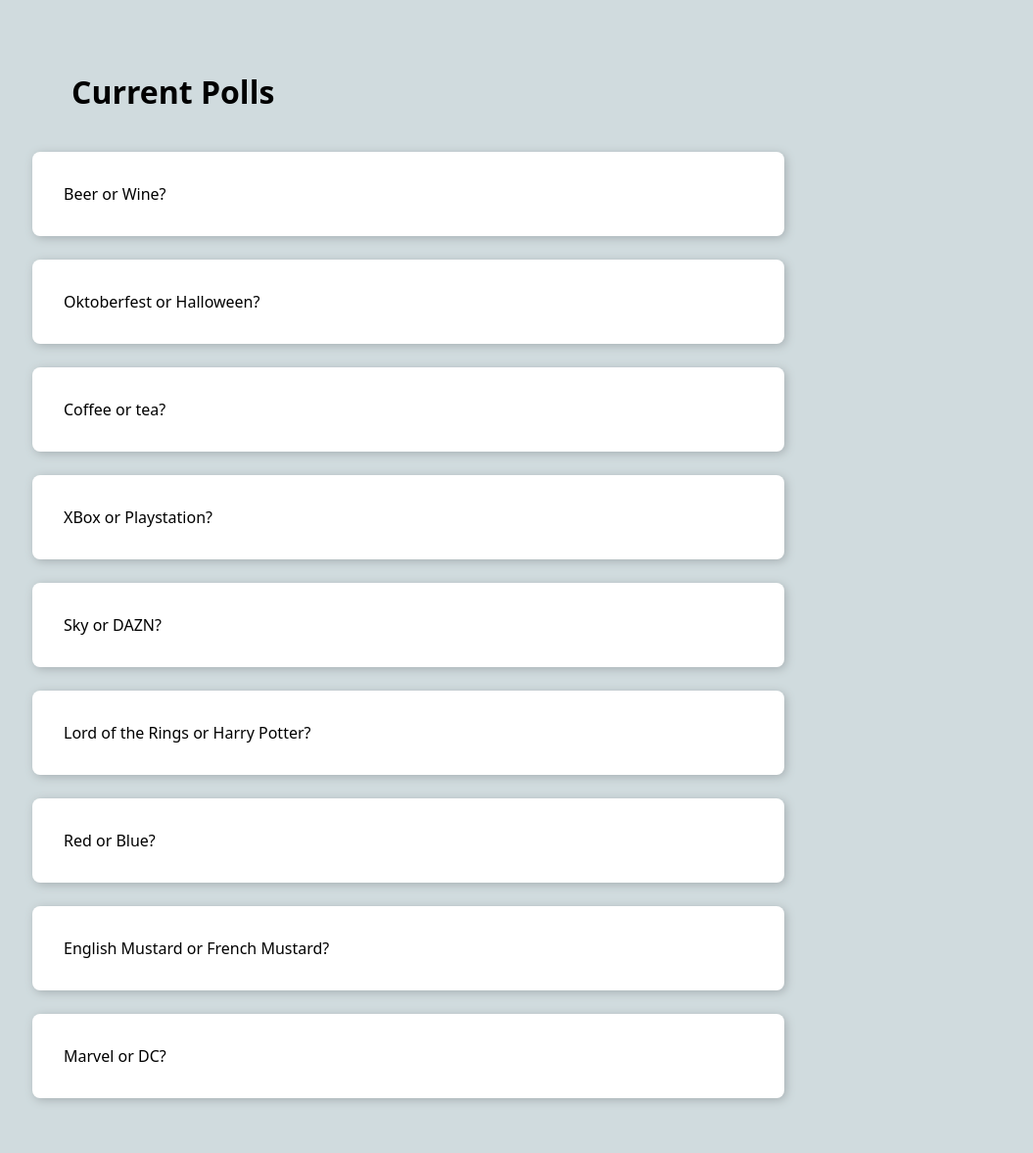
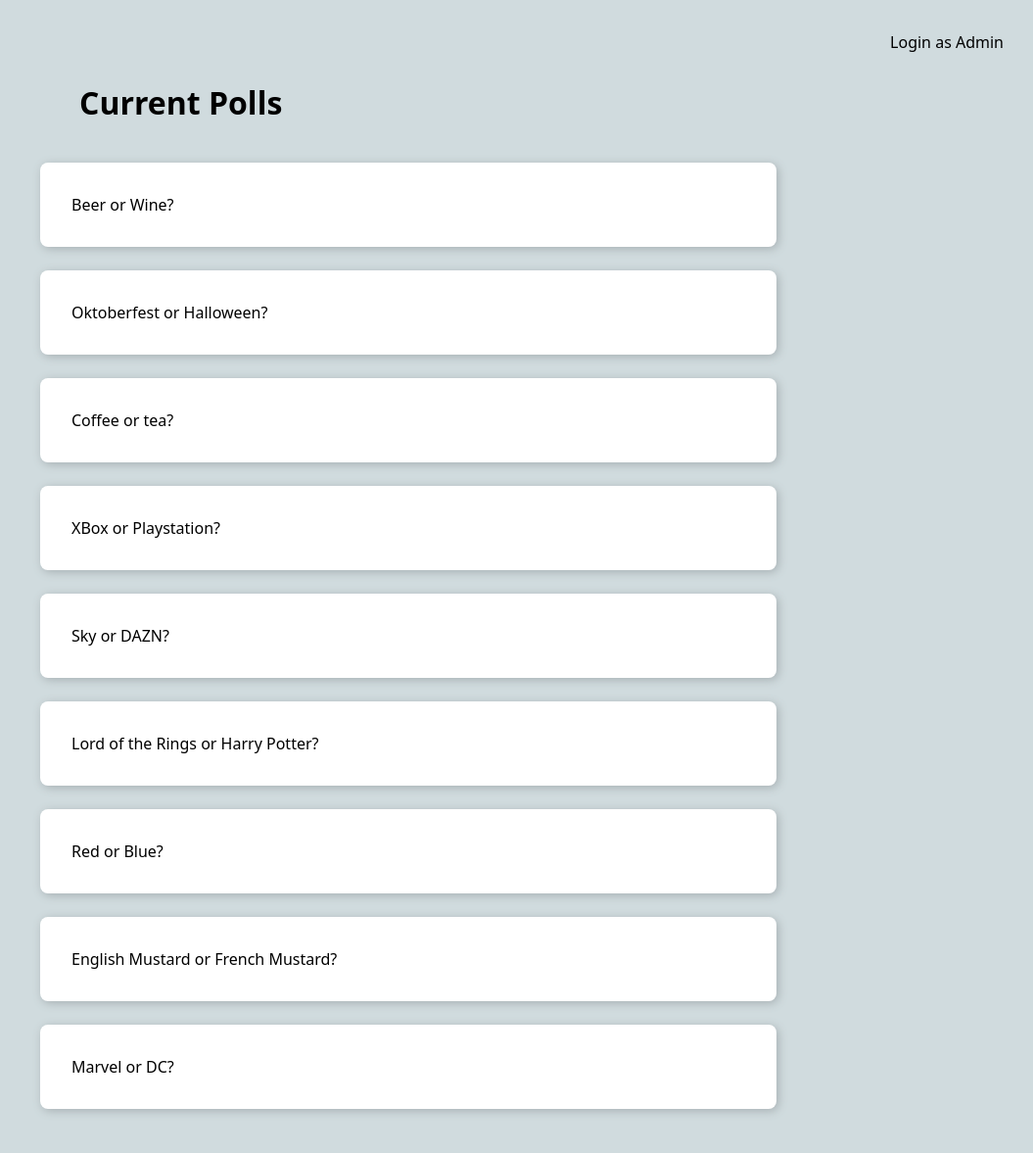
Before and after one commit to WiebkeFr/django-poll-station, a Django app: page / in a window 1280 px wide. Shown: the whole page at 98% size, without its empty margins (223-1278 px from the left). After the commit the page ends 1137 px from the top, so only its background shows below. Run offline with Django 4.2, Linux system fonts and the light colour scheme; data comes from the database, SQL or seed files in the repository; both versions use the stored data as it was after the commit.

Commit message:
add header

```diff
--- a/polls/static/polls/style.css
+++ b/polls/static/polls/style.css
@@ -1,9 +1,23 @@
 body {
     font-family: Canva Sans,Noto Sans Variable,Noto Sans,-apple-system,BlinkMacSystemFont,Segoe UI,Helvetica,Arial,sans-serif;
     background: #D0DBDE;
-    margin: 0px;
-    padding: 32px 20%;
+    margin-top: 83px;
+    padding: 0px 20%;
     color: black;
+}
+
+header {
+    position: fixed;
+    top: 0;
+    left: 0;
+    width: 100vw;
+    display: flex;
+    flex-direction: row-reverse;
+}
+
+header a:hover {
+    text-decoration: underline;
+    text-underline-offset: 8px;
 }
 
 h1 {
--- a/polls/templates/polls/index.html
+++ b/polls/templates/polls/index.html
@@ -7,6 +7,9 @@
         <link rel="stylesheet" href="{% static 'polls/style.css' %}">
     </head>
     <body>
+        <header>
+            <a class="go-to-admin" href="/admin">Login as Admin</a>
+        </header>
         <h1>Current Polls</h1>
         {% if latest_question_list %}
             <ul>
--- a/polls/templates/polls/results.html
+++ b/polls/templates/polls/results.html
@@ -7,6 +7,9 @@
         <link rel="stylesheet" href="{% static 'polls/style.css' %}">
     </head>
     <body>
+        <header>
+            <a class="go-to-admin" href="/admin">Login as Admin</a>
+        </header>
         <h1>Polling Results: {{ question.question_text }}</h1>
         <table>
             {% for choice in choices %}
--- a/polls/views.py
+++ b/polls/views.py
@@ -27,7 +27,7 @@
     question = get_object_or_404(Question, pk=question_id)
     choices = question.choice_set.all()
     summed_votes = sum([choice.votes for choice in choices])
-    updated_choices = [{"choice_text": choice.choice_text, "votes": choice.votes, "relative_votes": round(choice.votes / all_votes * 100)} for choice in choices]
+    updated_choices = [{"choice_text": choice.choice_text, "votes": choice.votes, "relative_votes": round(choice.votes / summed_votes * 100)} for choice in choices]
     return render(request, "polls/results.html", {"question": question, "choices": updated_choices})
 
 def vote(request, question_id):
```
Also changed, not shown: db.sqlite3.
